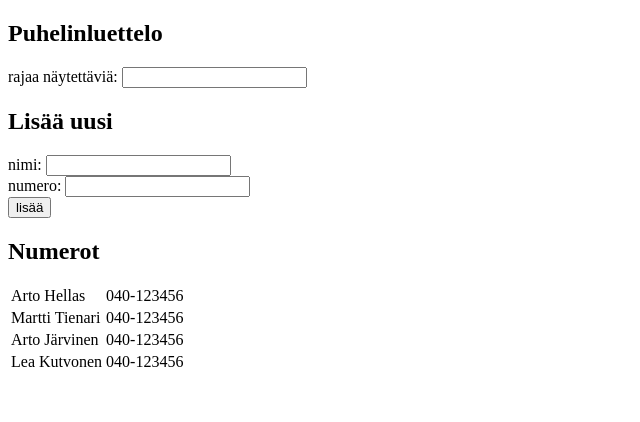
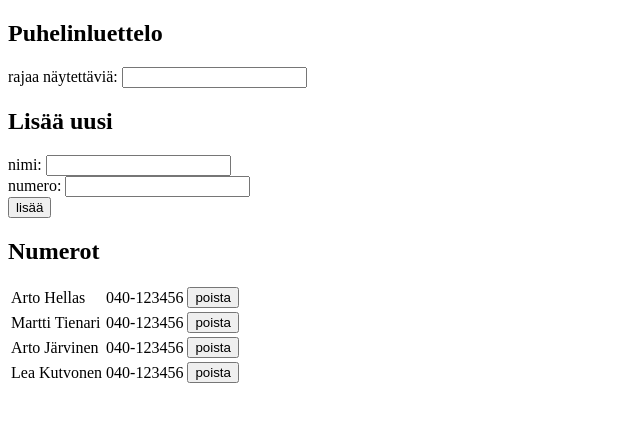
Before and after one commit to pasunmaa/full-stack-open-2018, a React (Create React App) app in the folder osa2/t6-19/: page / in a window 1280 px wide. Shown: the top 422 px of the page, without its empty margins (0-640 px from the left). Built offline with nearby package versions, Linux system fonts and the light colour scheme; data requests are answered from the project's data file.

Commit message:
Tehtävä 2.16 valmis

```diff
--- a/osa2/t6-19/src/App.js
+++ b/osa2/t6-19/src/App.js
@@ -10,7 +10,8 @@ class App extends React.Component {
       persons: [],
       newName: '',
       newNumber: '',
-      filter: ''
+      filter: '',
+      maxId: 0 // this is used to provide unique for all new persons
     }
   }
 
@@ -19,7 +20,11 @@ class App extends React.Component {
     personService
       .getAll()
       .then(response => {
-        this.setState({ persons: response })
+        // find max used id number from response
+        //console.log("response = ", response)
+        let maxUsedId = response.reduce( ( accumulator, person ) => Math.max(accumulator, person.id), -1 )
+        //console.log("maxUsedId = ", maxUsedId)
+        this.setState({ persons: response, maxId: maxUsedId })
       })
   }
 
@@ -32,8 +37,9 @@ class App extends React.Component {
         alert(`${this.state.newName} on jo luettelossa`)
     }
     else {
+      const newId = this.state.maxId + 1
       const personObject = {
-        id: this.state.persons.length + 1,
+        id: newId,
         name: this.state.newName,
         phonenumber: this.state.newNumber
       }
@@ -46,7 +52,9 @@ class App extends React.Component {
             persons: persons,
             personObject: '',
             newName: '',
-            newNumber: ''})
+            newNumber: '',
+            maxId: newId
+          })
       })
     }
   }
@@ -64,6 +72,22 @@ class App extends React.Component {
   handleNumberChange = (event) => {
     //console.log(event.target.value)
     this.setState({ newNumber: event.target.value })
+  }
+
+  handlePersonDelete = (id) => {
+    return () => {
+      personService
+        .remove(id)
+        .then(response => {
+          const persons = this.state.persons.filter(person => person.id !== id)
+          console.log(persons)
+          this.setState({
+            persons: persons,
+            /* personObject: '',
+            newName: '',
+            newNumber: '' */})
+      })
+    }
   }
 
   render() {
@@ -90,7 +114,8 @@ class App extends React.Component {
             <ShowPerson
               key={person.id}
               name={person.name}
-              number={person.phonenumber} />
+              number={person.phonenumber}
+              handleDelete={this.handlePersonDelete(person.id)} />
             )}
           </tbody>
         </table>
--- a/osa2/t6-19/src/components/Person.js
+++ b/osa2/t6-19/src/components/Person.js
@@ -20,11 +20,12 @@ const AddPerson = ({name, number, handlePersonChange, handleNumberChange, lisaaN
   )
 }
 
-const ShowPerson = ({name, number}) => {
+const ShowPerson = ({name, number, handleDelete}) => {
   return (
     <tr>
       <td>{name}</td>
       <td>{number}</td>
+      <td><button onClick={handleDelete}>poista</button></td>
     </tr>
   )
 }
```
